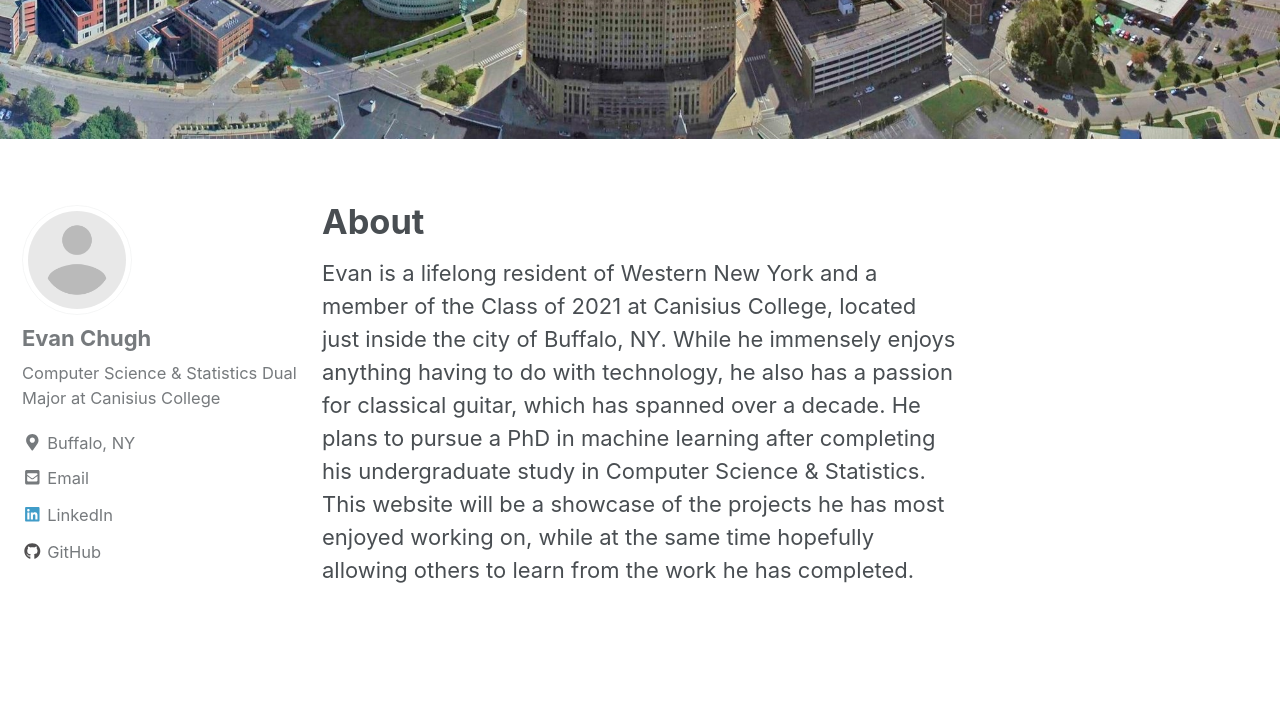
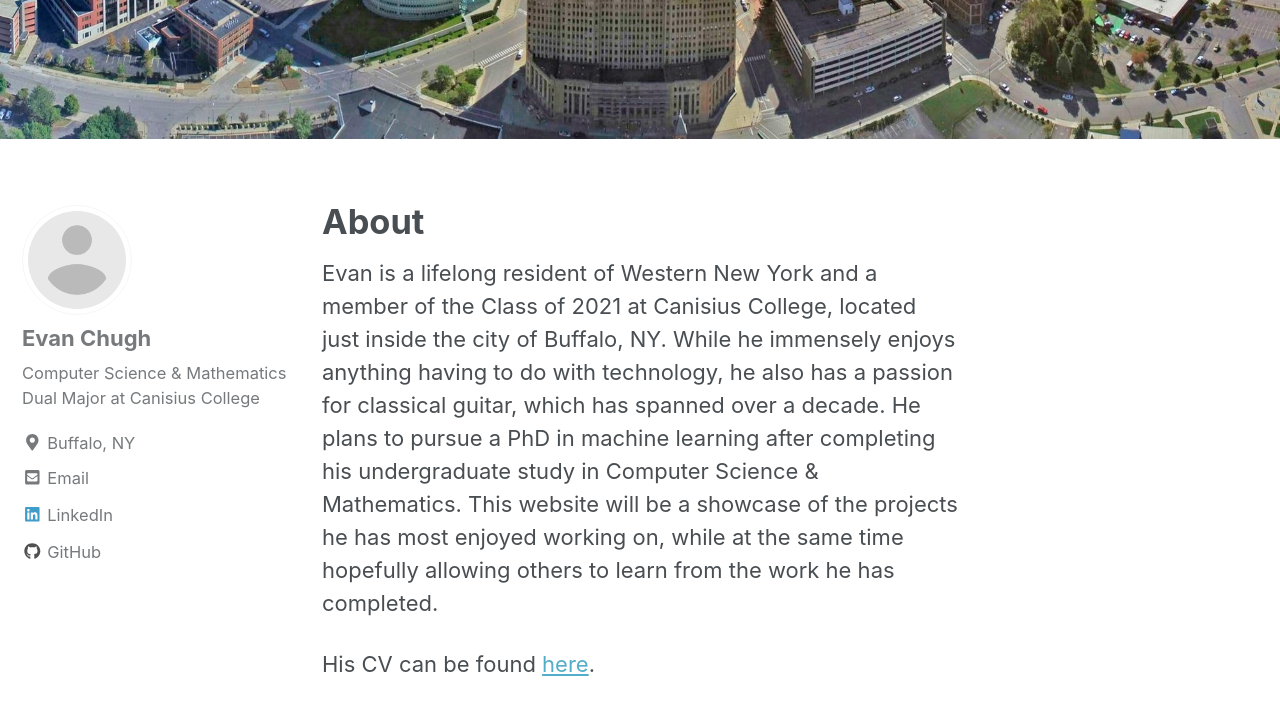
Before and after one commit to evanchugh/evanchugh.github.io, a Jekyll site: the page built from _pages/about.md, in a window 1280 px wide and 900 px high, scrolled down 462 px. Shown: the top 715 px of the window. Built offline with Jekyll 4.4.1, drawn with Linux system fonts in a browser that asks for light colours; nearby versions of some CDN libraries.

Commit message:
added pdf to about page

```diff
--- a/_config.yml
+++ b/_config.yml
@@ -102,7 +102,7 @@
 author:
   name             : "Evan Chugh"
   avatar           : "/images/bio-image-placeholder.png" # path of avatar image, e.g. "/assets/images/bio-photo.jpg"
-  bio              : "Computer Science & Statistics Dual Major at Canisius College"
+  bio              : "Computer Science & Mathematics Dual Major at Canisius College"
   location         : "Buffalo, NY"
   email            : "evanchugh@gmail.com"
   uri              :
--- a/_pages/about.md
+++ b/_pages/about.md
@@ -5,4 +5,6 @@
   image: "/images/buffalo.jpg"
 ---
 
-Evan is a lifelong resident of Western New York and a member of the Class of 2021 at Canisius College, located just inside the city of Buffalo, NY. While he immensely enjoys anything having to do with technology, he also has a passion for classical guitar, which has spanned over a decade. He plans to pursue a PhD in machine learning after completing his undergraduate study in Computer Science & Statistics. This website will be a showcase of the projects he has most enjoyed working on, while at the same time hopefully allowing others to learn from the work he has completed.
+Evan is a lifelong resident of Western New York and a member of the Class of 2021 at Canisius College, located just inside the city of Buffalo, NY. While he immensely enjoys anything having to do with technology, he also has a passion for classical guitar, which has spanned over a decade. He plans to pursue a PhD in machine learning after completing his undergraduate study in Computer Science & Mathematics. This website will be a showcase of the projects he has most enjoyed working on, while at the same time hopefully allowing others to learn from the work he has completed.
+
+His CV can be found [here]({{ site.url }}/assets/CV.pdf).
```
Also changed, not shown: 1 other file.
